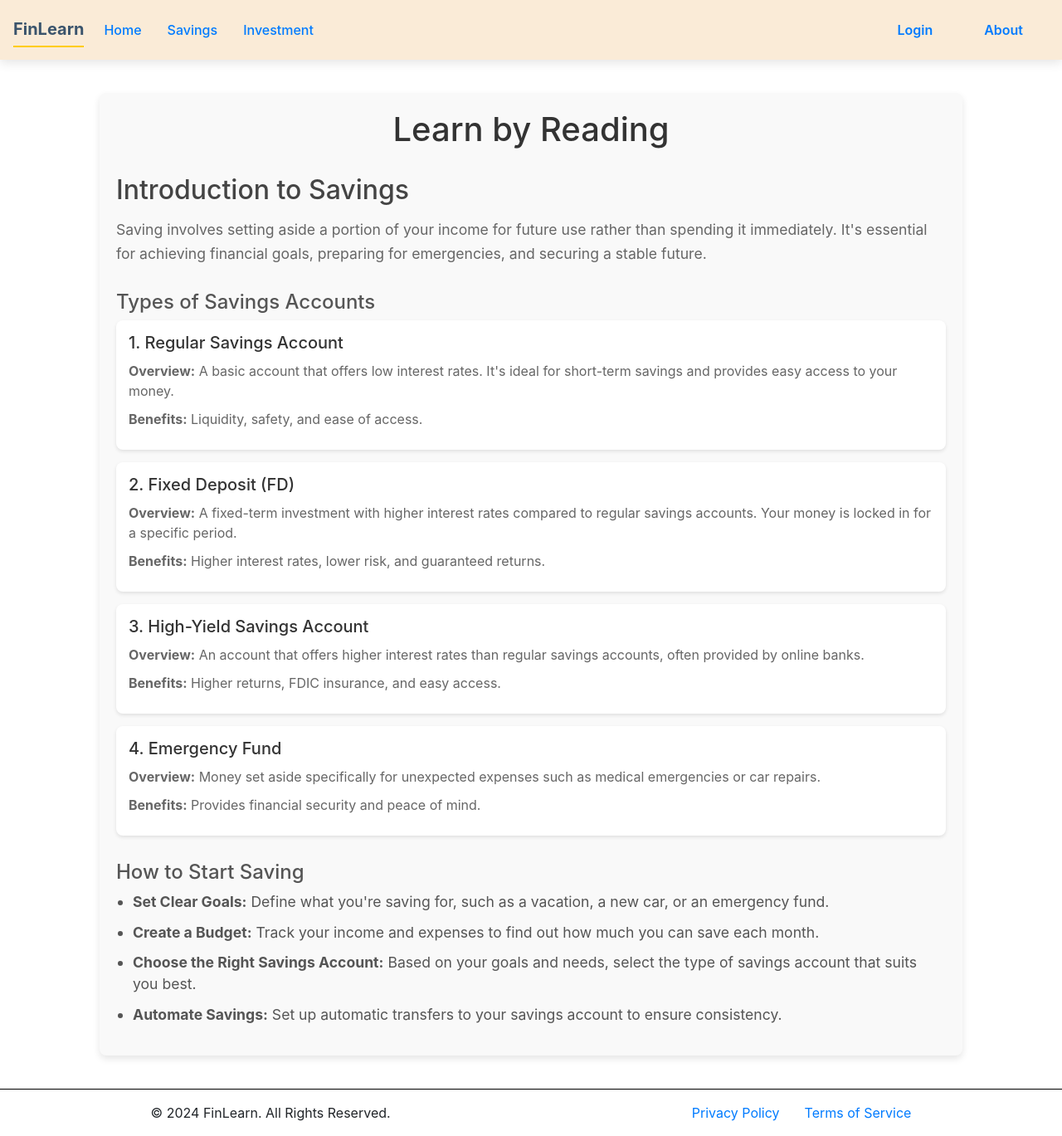
After one commit to DeepeshP04/FinLearn, a Flask app: page /savings/learn_by_reading in a window 1280 px wide. The commit adds this page. Shown: the whole page at 83% size. Run offline with Flask 3, Linux system fonts and the light colour scheme; some libraries are stand-ins or nearby versions.

```diff
--- /dev/null
+++ b/FinLearn/static/css/style-savings-learn-by-reading.css
@@ -0,0 +1,72 @@
+.savings-content-container {
+    height: fit-content;
+    margin: 40px 120px;
+    padding: 20px;
+    background-color: #f9f9f9;
+    border-radius: 8px;
+    box-shadow: 0 4px 8px rgba(0, 0, 0, 0.1);
+}
+
+.main-heading {
+    text-align: center;
+    font-size: 2.5rem;
+    color: #333;
+    margin-bottom: 30px;
+}
+
+.sub-heading {
+    font-size: 2rem;
+    color: #444;
+    margin-bottom: 15px;
+}
+
+.sub-sub-heading {
+    font-size: 1.5rem;
+    color: #555;
+    margin-top: 30px;
+}
+
+.paragraph {
+    font-size: 1.1rem;
+    line-height: 1.6;
+    color: #666;
+    margin-bottom: 20px;
+}
+
+/* Savings types container */
+.savings-types {
+    margin-bottom: 20px;
+}
+
+.savings-type {
+    background-color: #ffffff;
+    padding: 15px;
+    margin-bottom: 15px;
+    border-radius: 8px;
+    box-shadow: 0 2px 4px rgba(0, 0, 0, 0.1);
+}
+
+/* Heading inside savings type divs */
+.savings-type h4 {
+    font-size: 1.25rem;
+    color: #333;
+    margin-bottom: 10px;
+}
+
+.savings-type p {
+    font-size: 1rem;
+    color: #666;
+    margin-bottom: 10px;
+}
+
+/* How to Start Saving section */
+.saving-tips {
+    list-style-type: disc;
+    padding-left: 20px;
+}
+
+.saving-tips li {
+    font-size: 1.1rem;
+    color: #555;
+    margin-bottom: 10px;
+}
--- a/FinLearn/templates/base.html
+++ b/FinLearn/templates/base.html
@@ -14,7 +14,7 @@
     <body>
         <header>
             <nav class="navbar navbar-expand-lg navbar-lighter">
-                <a class="navbar-brand" href="#">FinLearn</a>
+                <a class="navbar-brand" href="/about">FinLearn</a>
                 <button class="navbar-toggler" type="button" data-toggle="collapse" data-target="#navbarSupportedContent" aria-controls="navbarSupportedContent" aria-expanded="false" aria-label="Toggle navigation">
                     <span class="navbar-toggler-icon"></span>
                 </button>
--- a/FinLearn/templates/home.html
+++ b/FinLearn/templates/home.html
@@ -12,7 +12,7 @@
         investments, savings, and more to make informed decisions for a secure tomorrow.
     </p>
     <div class="get-started-button-container">
-        <button class="get-started-btn">Get Started</button>
+        <button class="get-started-btn"><a class="go-to-savings" href="/savings">Get Started</a></button>
     </div>
     <div class="investment-savings-section">
         <div class="left-section">
--- /dev/null
+++ b/FinLearn/templates/savings-learn-by-reading.html
@@ -0,0 +1,57 @@
+{% extends "base.html" %}
+{% block title %}
+Savings - Learn by Reading
+{% endblock %}
+
+{% block styles %}
+<link rel="stylesheet" href="{{ url_for('static', filename='css/style-savings-learn-by-reading.css') }}">
+{% endblock %}
+
+{% block content %}
+<div class="savings-content-container">
+    <h1 class="main-heading">Learn by Reading</h1>
+    <div class="savings-section">
+        <h2 class="sub-heading">Introduction to Savings</h2>
+        <p class="paragraph">
+            Saving involves setting aside a portion of your income for future use rather than spending it immediately.
+            It's essential for achieving financial goals, preparing for emergencies, and securing a stable future.
+        </p>
+
+        <h3 class="sub-sub-heading">Types of Savings Accounts</h3>
+        <div class="savings-types">
+            <div class="savings-type">
+                <h4>1. Regular Savings Account</h4>
+                <p><strong>Overview:</strong> A basic account that offers low interest rates. It's ideal for short-term savings and provides easy access to your money.</p>
+                <p><strong>Benefits:</strong> Liquidity, safety, and ease of access.</p>
+            </div>
+
+            <div class="savings-type">
+                <h4>2. Fixed Deposit (FD)</h4>
+                <p><strong>Overview:</strong> A fixed-term investment with higher interest rates compared to regular savings accounts. Your money is locked in for a specific period.</p>
+                <p><strong>Benefits:</strong> Higher interest rates, lower risk, and guaranteed returns.</p>
+            </div>
+
+            <div class="savings-type">
+                <h4>3. High-Yield Savings Account</h4>
+                <p><strong>Overview:</strong> An account that offers higher interest rates than regular savings accounts, often provided by online banks.</p>
+                <p><strong>Benefits:</strong> Higher returns, FDIC insurance, and easy access.</p>
+            </div>
+
+            <div class="savings-type">
+                <h4>4. Emergency Fund</h4>
+                <p><strong>Overview:</strong> Money set aside specifically for unexpected expenses such as medical emergencies or car repairs.</p>
+                <p><strong>Benefits:</strong> Provides financial security and peace of mind.</p>
+            </div>
+        </div>
+
+        <h3 class="sub-sub-heading">How to Start Saving</h3>
+        <ul class="saving-tips">
+            <li><strong>Set Clear Goals:</strong> Define what you're saving for, such as a vacation, a new car, or an emergency fund.</li>
+            <li><strong>Create a Budget:</strong> Track your income and expenses to find out how much you can save each month.</li>
+            <li><strong>Choose the Right Savings Account:</strong> Based on your goals and needs, select the type of savings account that suits you best.</li>
+            <li><strong>Automate Savings:</strong> Set up automatic transfers to your savings account to ensure consistency.</li>
+        </ul>
+    </div>
+</div>
+
+{% endblock %}
--- a/FinLearn/templates/savings.html
+++ b/FinLearn/templates/savings.html
@@ -12,10 +12,10 @@ Savings Tips
     <h1>Explore Savings</h1>
     <div class="explore-options">
         <div>
-            <a href="#">Learn by Reading</a>
+            <a href="/savings/learn_by_reading">Learn by Reading</a>
         </div>
         <div>
-            <a href="#">Learn by Games</a>
+            <a href="/savings/learn_by_games">Learn by Games</a>
         </div>
         <div>
             <a href="#">Learn by Animations</a>
--- a/FinLearn/views.py
+++ b/FinLearn/views.py
@@ -1,15 +1,60 @@
 from flask import Blueprint, render_template
+import os
 
 views = Blueprint("views", __name__)
 
 @views.route("/")
 def index():
+    """
+    Render the homepage.
+    """
     return render_template("home.html")
 
 @views.route("/savings")
-def get_savings_tips():
+def savins_overview():
+    """
+    Render the savings overview page.
+    """
     return render_template("savings.html")
 
+@views.route("/savings/learn_by_reading")
+def savings_learn_by_reading():
+    """
+    Render the 'Learn by Reading' section under Savings.
+    """
+    return render_template("savings-learn-by-reading.html")
+
+@views.route("/savings/learn_by_games")
+def savings_learn_by_games():
+    """
+    Render the 'Learn by Games' section under Savings.
+    """
+    return render_template("savings-learn-by-games.html")
+
+@views.route("/savings/savings_strategy_simulator")
+def savings_game_1():
+    """
+    Render the Savings Strategy Simulator game.
+    """
+    return render_template("savings-strategy-simulator.html")
+
 @views.route("/investment")
-def get_investment():
+def investment_overview():
+    """
+    Render the investment overview page.
+    """
     return render_template("investment.html")
+
+@views.route("/about")
+def about():
+    """
+    Render the about page.
+    """
+    return render_template("about.html")
+
+@views.route("/login")
+def login():
+    """
+    Render the login page.
+    """
+    return render_template("login.html")
```
Also changed, not shown: FinLearn/static/css/style-about.css (added, +36 -0 lines), FinLearn/static/css/style-home.css (+10 -0 lines), FinLearn/static/css/style-savings-learn-by-games.css (added, +45 -0 lines), FinLearn/static/css/style-savings-strategy-simulator.css (added, +46 -0 lines), FinLearn/static/js/savings-strategy-simulator.js (added, +35 -0 lines), FinLearn/static/text/savings-content.txt (added, +25 -0 lines), FinLearn/templates/about.html (+39 -0 lines), FinLearn/templates/savings-learn-by-games.html (added, +25 -0 lines), FinLearn/templates/savings-strategy-simulator.html (added, +41 -0 lines), 1 other file.
